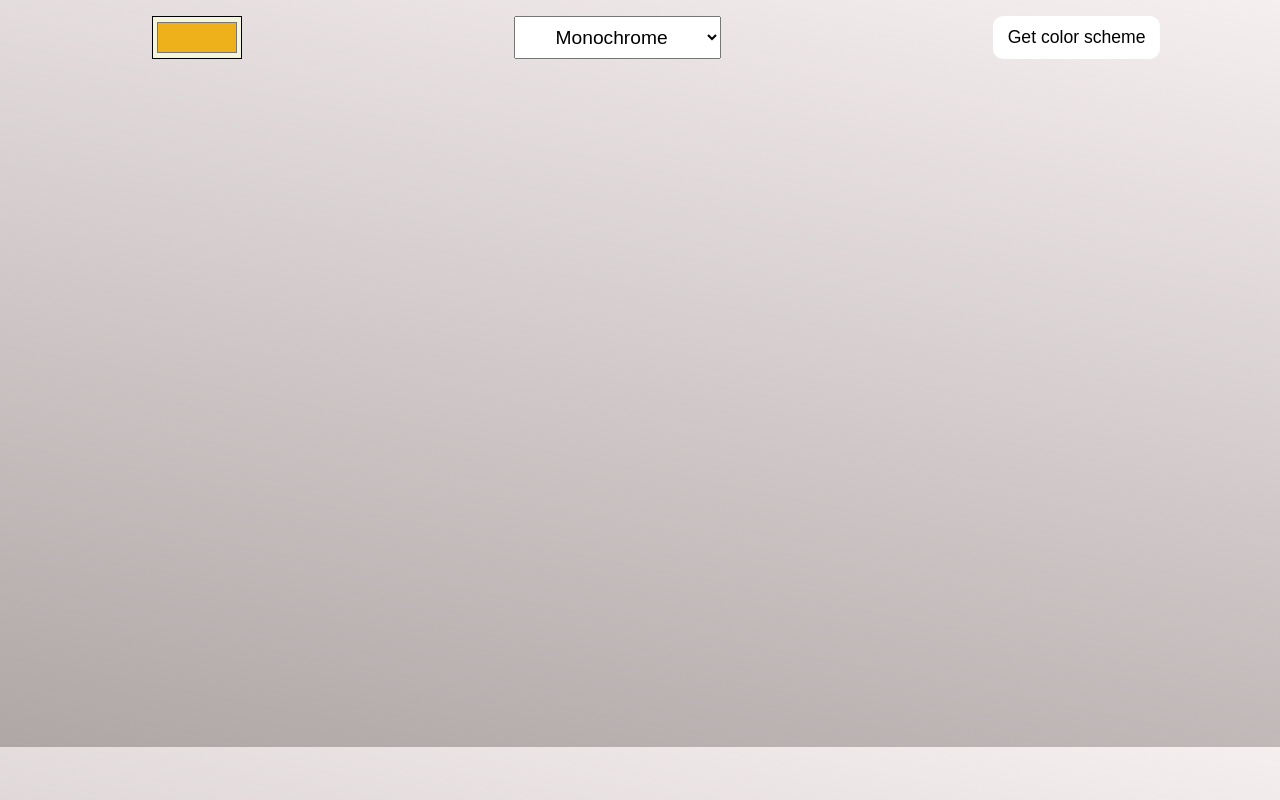
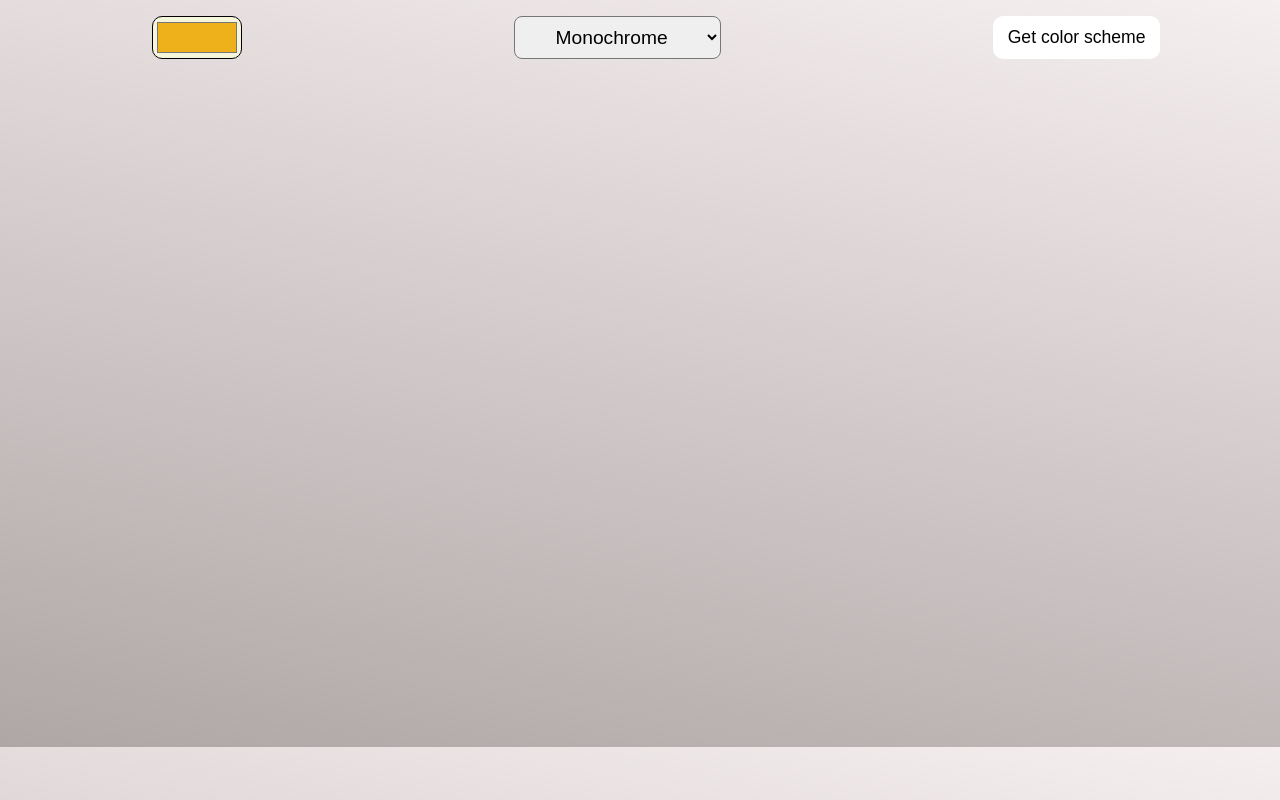
Before and after one commit to Chelsea46/ColorPicker, a plain HTML site: page index.html in a window 1280 px wide. Shown: the top 800 px of the page. Drawn offline with Linux system fonts and the light colour scheme; no server answers.

Commit message:
styling added

```diff
--- a/index.css
+++ b/index.css
@@ -18,6 +18,7 @@ body{
     width: 7%;
     cursor: pointer;
     background-color: beige;
+    border-radius: 10px;
 }
 
 button{
@@ -38,6 +39,7 @@ button:hover{
 select{
     text-align: center;
     font-size: 1.2rem;
+    border-radius: 8px;
 }
 
 section{
```
